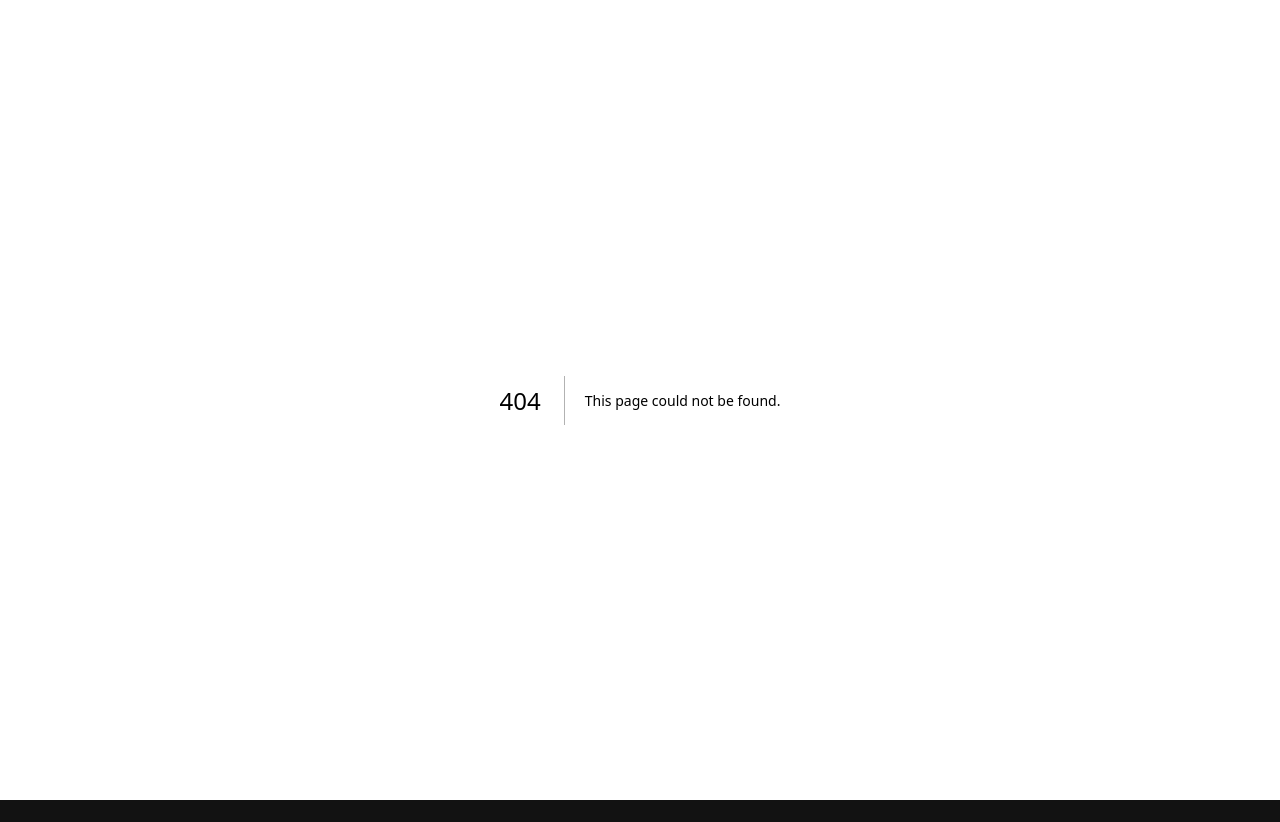
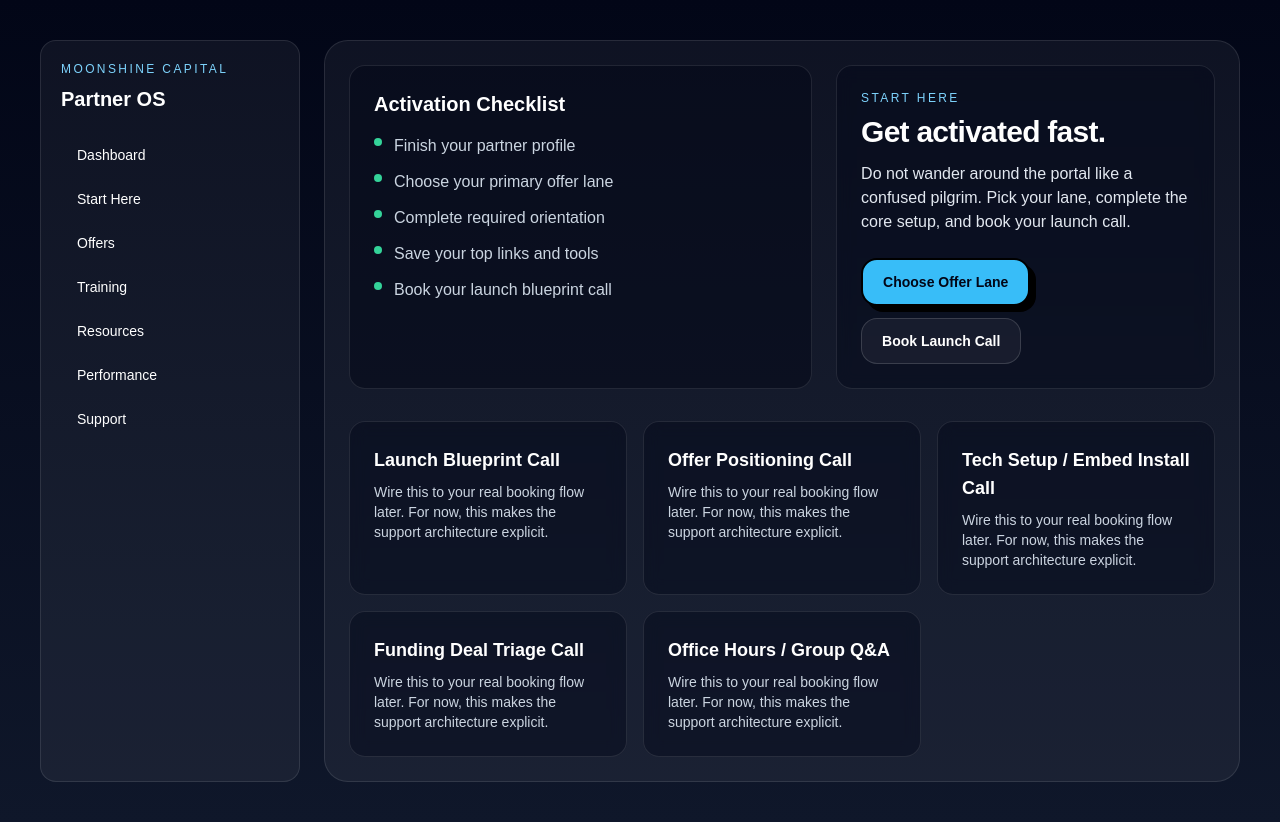
Before and after one commit to JFeimster/partner-portal, a Next.js app: page /app/start-here in a window 1280 px wide. Before the commit this address had no page. Before the commit the page ends 800 px from the top, so only its background shows below. Built offline with nearby package versions, Linux system fonts and the light colour scheme.

Commit message:
Add v2 start here page

```diff
--- /dev/null
+++ b/app/app/start-here/page.tsx
@@ -0,0 +1,33 @@
+import { AppShell } from '@/components/layout/app-shell';
+import { ActivationChecklist } from '@/components/dashboard/activation-checklist';
+import { Button } from '@/components/ui/button';
+import { Card } from '@/components/ui/card';
+import { activationChecklist, supportChannels } from '@/lib/mock-data';
+
+export default function StartHerePage() {
+  return (
+    <AppShell>
+      <div className="grid gap-6 lg:grid-cols-[1.1fr_0.9fr]">
+        <ActivationChecklist items={activationChecklist} />
+        <Card className="border-sky-400/30 bg-sky-400/10">
+          <p className="text-xs uppercase tracking-[0.2em] text-sky-300">Start Here</p>
+          <h1 className="mt-2 text-3xl font-black tracking-tight">Get activated fast.</h1>
+          <p className="mt-3 text-slate-200">Do not wander around the portal like a confused pilgrim. Pick your lane, complete the core setup, and book your launch call.</p>
+          <div className="mt-6 flex flex-wrap gap-3">
+            <Button href="/app/offers" variant="brutal">Choose Offer Lane</Button>
+            <Button href="/app/support" variant="secondary">Book Launch Call</Button>
+          </div>
+        </Card>
+      </div>
+
+      <div className="mt-8 grid gap-4 md:grid-cols-2 xl:grid-cols-3">
+        {supportChannels.map((item) => (
+          <Card key={item}>
+            <h2 className="text-lg font-bold">{item}</h2>
+            <p className="mt-2 text-sm text-slate-300">Wire this to your real booking flow later. For now, this makes the support architecture explicit.</p>
+          </Card>
+        ))}
+      </div>
+    </AppShell>
+  );
+}
```
